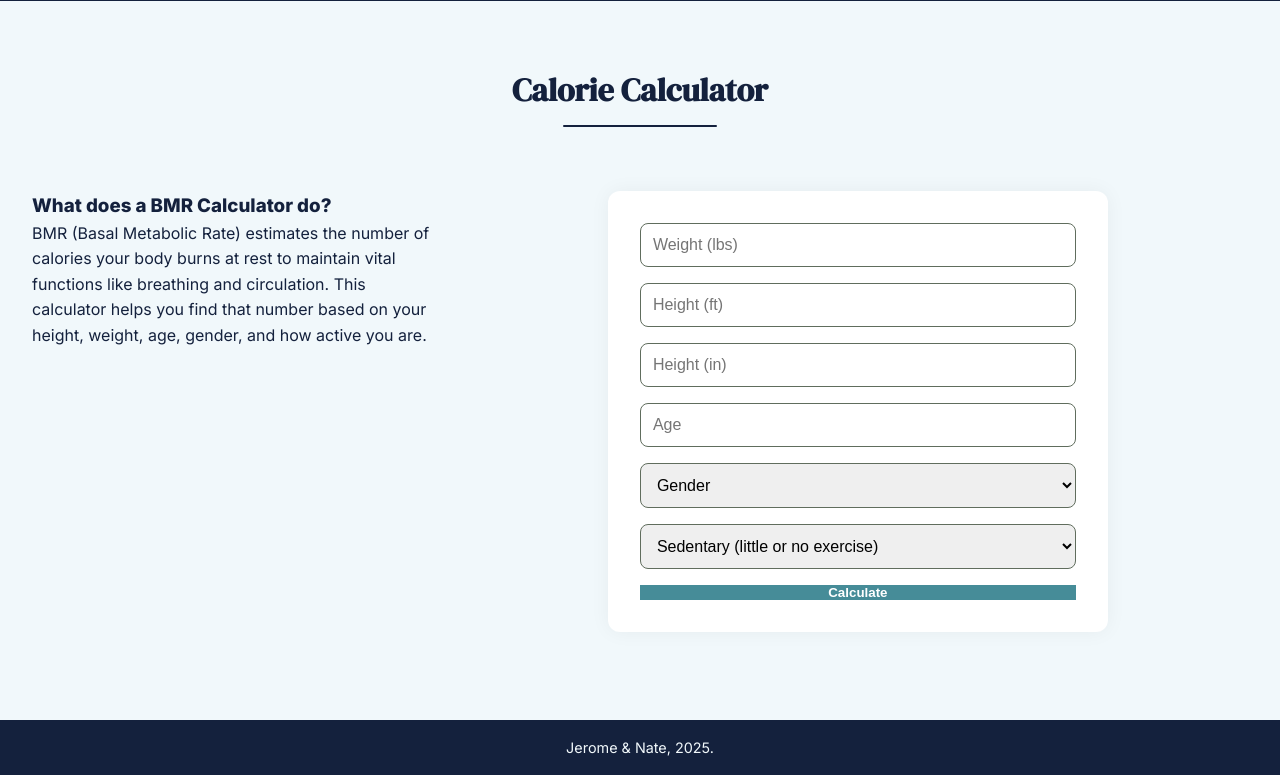
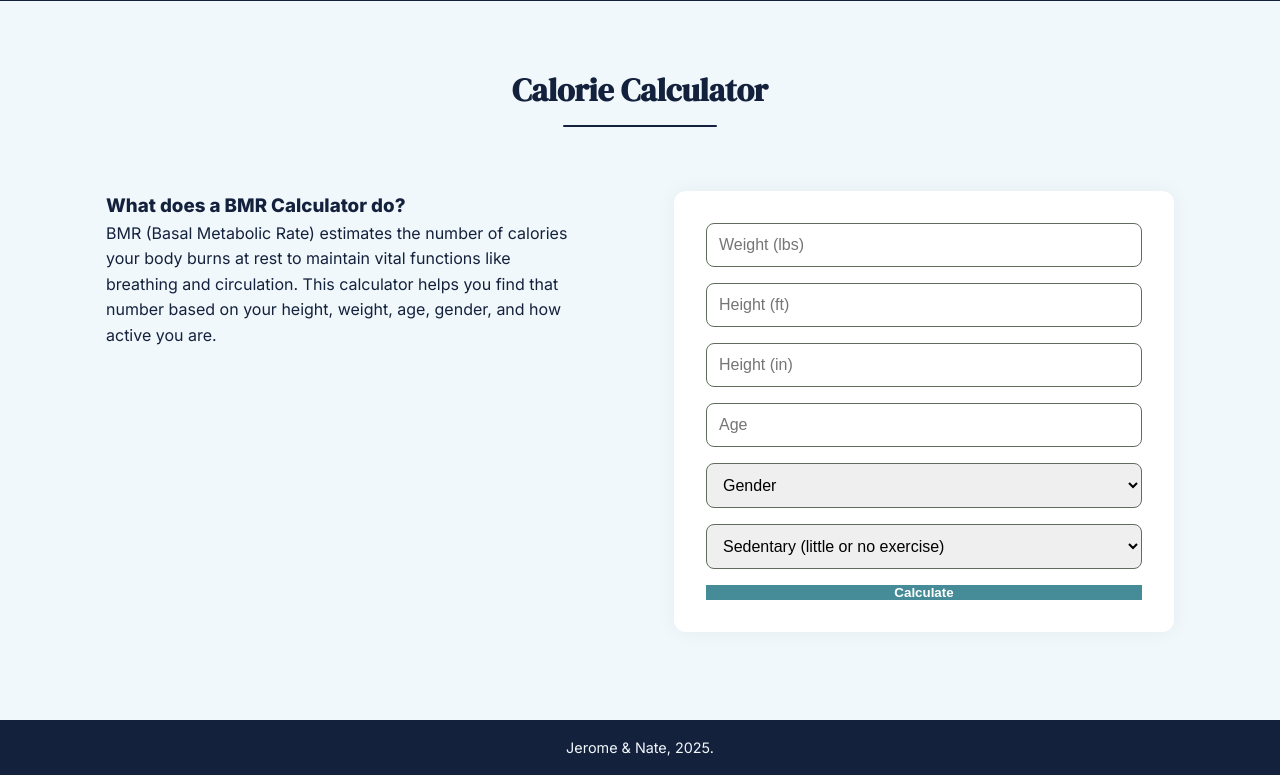
Before and after one commit to nateedralin/MediPlanner, a Flask app: page / in a window 1280 px wide. Shown: the part 397-1172 px from the top of the page. Run offline with Flask 3, Linux system fonts and the light colour scheme.

Commit message:
updated margins

```diff
--- a/static/css/style.css
+++ b/static/css/style.css
@@ -90,24 +90,23 @@ body {
   display: flex;
   justify-content: space-between;
   align-items: flex-start;
-  gap: 2rem;
-  flex-wrap: wrap;
-  margin-top: 2rem;
+  gap: 3rem;
+  max-width: 1100px;
+  margin: 2rem auto 0;
+  padding: 0 1rem;
 }
 
 .calculator-info {
   flex: 1;
-  max-width: 40ch;
+  max-width: 480px;
   text-align: left;
-  font-size: 1rem;
-  color: #14213D;
 }
 
 .form-card {
   background: #fff;
   padding: 2rem;
   max-width: 500px;
-  margin: 0 auto;
+  width: 100%;
   border-radius: 12px;
   box-shadow: 0 0 20px rgba(0, 0, 0, 0.05);
   display: flex;
@@ -171,10 +170,18 @@ body {
     flex-direction: column;
     align-items: center;
     text-align: center;
+    padding: 0 1.25rem;
   }
 
   .calculator-info {
+    max-width: 90%;
     text-align: center;
+    margin-bottom: 2rem;
+  }
+
+  .form-card {
+    width: 100%;
+    max-width: 500px;
   }
 
   .height-fields {
```
